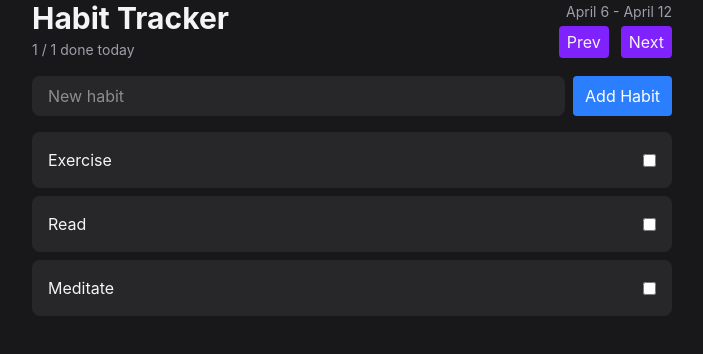
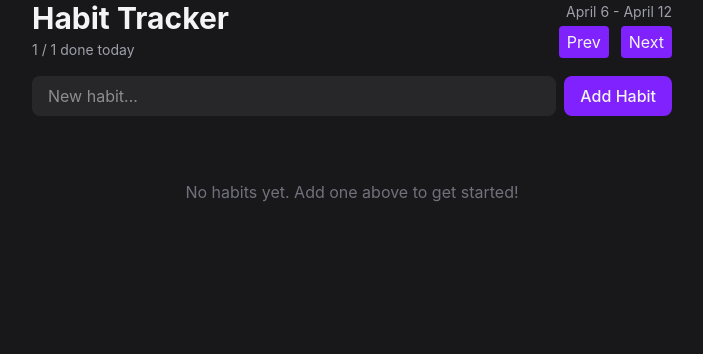
Before and after one commit to AtomOpera/react-habit-tracker, a React (Vite) app: page / in a window 1280 px wide. Shown: the top 354 px of the page, without its empty margins (288-991 px from the left). Built offline with nearby package versions, Linux system fonts and the light colour scheme.

Commit message:
Add normal useState

```diff
--- a/package.json
+++ b/package.json
@@ -11,8 +11,10 @@
   },
   "dependencies": {
     "@tailwindcss/vite": "^4.3.1",
+    "date-fns": "^4.4.0",
     "react": "^19.2.7",
     "react-dom": "^19.2.7",
+    "tailwind-merge": "^3.6.0",
     "tailwindcss": "^4.3.1"
   },
   "devDependencies": {
--- a/src/App.tsx
+++ b/src/App.tsx
@@ -1,11 +1,45 @@
+import { useState } from "react";
+import type { SubmitEvent } from "react";
 import { Button } from "./Components/Button";
+import {startOfWeek, endOfWeek, eachDayOfInterval, format, isFuture, isSameDay, subDays} from "date-fns";
+export default function App() {
+  const [habits, setHabits] = useState<Habit[]>([
+    // { id: "1", name: "Exercise" }
+  ]);
 
-export default function App() {
+  function addHabit(name: string) {
+    const newHabit = {
+      id: crypto.randomUUID(),
+      name,
+      completions: []
+    };
+    setHabits((prevHabits) => [...prevHabits, newHabit]);
+  }
+
+  function deleteHabit(id: string) {
+    setHabits((prevHabits) => prevHabits.filter((habit) => habit.id !== id));
+  }
+
+  function toggleHabit(id: string, date: Date) {
+    setHabits((curr) =>
+      curr.map((h) => {
+        if (h.id === id) {
+          const isCompleted = h.completions.some((d) => isSameDay(d, date));
+          const newCompletions = isCompleted
+            ? h.completions.filter((d) => !isSameDay(d, date))
+            : [...h.completions, date];
+          return { ...h, completions: newCompletions };
+        }
+        return h;
+      })
+    );
+  }
+
   return (
     <div className="max-w-2xl mx-auto px-4 flex flex-col gap-4">
       <Header />
-      <HabitForm />
-      <HabitList/>
+      <HabitForm addHabit={addHabit} />
+      <HabitList habits={habits} deleteHabit={deleteHabit} toggleHabit={toggleHabit} />
     </div>
   );
 }
@@ -28,61 +62,129 @@ function Header() {
   );
 }
 
-function HabitForm() {
+type HabitFormProps = {
+  addHabit: (name: string) => void;
+};
+
+function HabitForm({ addHabit }: HabitFormProps) {
+  const [name, setName] = useState("");
+
+  function handleSubmit(e: SubmitEvent<HTMLFormElement>) {
+    e.preventDefault();
+    if(name.trim() === "") return;
+    addHabit(name);
+    setName("");
+  }
+
   return (
-    <form className="flex gap-2">
+    <form className="flex gap-2" onSubmit={handleSubmit}>
       <input
+        value={name}
+        onChange={(e) => setName(e.target.value)}
         type="text"
-        placeholder="New habit"
+        placeholder="New habit..."
         className="flex-1 rounded-lg bg-zinc-800
         px-4 py-2 outline-none focus-visible:ring-2
         focus-visible:ring-violet-500"
       />
-      <button
+      <Button
         type="submit"
-        className="bg-blue-500 text-white rounded px-3 py-2"
+        className="rounded-lg px-4 py-2 font-medium"
       >
         Add Habit
-      </button>
+      </Button>
     </form>
   );
 }
 
-function HabitList() {
-  const habits = [
-    { id: "1", name: "Exercise" },
-    { id: "2", name: "Read" },
-    { id: "3", name: "Meditate" }
-  ];
+type Habit = {
+  id: string;
+  name: string;
+  completions: Date[]; // Array of dates when the habit was completed
+};
+
+type HabitsListProps = {
+  habits: Habit[];
+  deleteHabit: (id: string) => void;
+  toggleHabit: (id: string, date: Date) => void;
+};
+
+function HabitList( {habits, deleteHabit, toggleHabit}: HabitsListProps) {
+  // const habits = [
+  //   { id: "1", name: "Exercise" },
+  //   { id: "2", name: "Read" },
+  //   { id: "3", name: "Meditate" }
+  // ];
+  if (habits.length === 0) {
+    return (
+      <p className="text-center text-zinc-500 py-12">
+        No habits yet. Add one above to get started!
+      </p>
+    )
+  }
+
   return (
     <ul className="flex flex-col gap-2">
       {habits.map((habit) => (
-        <li key={habit.id} className="flex items-center justify-between bg-zinc-800 p-4 rounded-lg">
-          <span>{habit.name}</span>
-          <input type="checkbox" />
-        </li>
+        <HabitItem key={habit.id} habit={habit} deleteHabit={deleteHabit} toggleHabit={toggleHabit} />
       ))}
     </ul>
   );
 }
 
 type HabitItemProps = {
-  habit: {
-    id: string;
-    name: string;
-  };
+  habit: Habit;
+  deleteHabit: (id: string) => void;
+  toggleHabit: (id: string, date: Date) => void;
 };
 
-function HabitItem({ habit }: HabitItemProps) {
+function HabitItem({ habit, deleteHabit, toggleHabit }: HabitItemProps) {
+  const visibleDates = eachDayOfInterval({
+    start: startOfWeek(new Date(), { weekStartsOn: 1 }),
+    end: endOfWeek(new Date(), { weekStartsOn: 1 })
+  });
+  const streak = getStreak(habit.completions)
+  console.log("streak", streak, habit.completions);
+
   return (
-    <div className="rounded-x1 bg-zinc-800 p-4 flex flex-col gap-3">
+    <div className="rounded-xl bg-zinc-800 p-4 flex flex-col gap-3">
+      {/* header */}
       <div className="flex items-center justify-between">
         <div className="flex items-center gap-3">
           <span className="font-medium">{habit.name}</span>
-          <span className="text-sm text-amber-400">🔥 3</span>
+          {streak !== 0 && (
+            <span className="text-sm text-amber-400">🔥 {streak}</span>
+          )}
         </div>
-        <Button>Delete</Button>
+        <Button variant="ghost-destructive" className="text-sm" onClick={() => deleteHabit(habit.id)}>Delete</Button>
+      </div>
+      {/* footer */}
+      <div className="flex gap-1.5">
+        {visibleDates.map((date) => (
+          <Button
+            className="flex flex-1 flex-col items-center gap-0.5 rounded-lg text-xs"
+            key={date.toISOString()}
+            disabled={isFuture(date)}
+            variant={habit.completions.some(d => isSameDay(d, date)) ? "primary" : "secondary"}
+            onClick={() => toggleHabit(habit.id, date)}
+          >
+            <span className="font-medium">{format(date, "EEE")}</span>
+            <span>{format(date, "d")}</span>
+          </Button>
+        ))}
       </div>
     </div>
   );
 }
+
+function getStreak(completions: Date[]) {
+  let streak = 0
+  let date = new Date()
+
+  while (completions.some(c => isSameDay(c, date))) {
+    streak++
+    date = subDays(date, 1)
+  }
+
+  return streak
+}
--- a/src/Components/Button.tsx
+++ b/src/Components/Button.tsx
@@ -1,14 +1,40 @@
-import type { ReactNode } from "react"
+import type { ComponentProps } from "react"
+import { twMerge } from "tailwind-merge";
 
-export type ButtonProps = {
-    children: ReactNode
+type ButtonProps = {
+  variant?: "primary" | "secondary" | "ghost-destructive";
+} & ComponentProps<"button">;
+
+// type Variant = "primary" | "secondary" | "ghost-destructive";
+
+// ...props is passing props to the button element,
+// which allows us to use all the props that a button element can have,
+// like onClick, disabled, etc.
+// It also allows us to use the children prop, which is the content of the button.
+// And it also passed the key prop, which is used to identify the button in a list of buttons (props.key).
+// e.g. <Button onClick={() => console.log("clicked")}>Click me</Button> will be
+// props.onClick = () => console.log("clicked") and children will be "Click me".
+
+export function Button({variant = "primary", className, ...props}: ButtonProps) {
+    return <button
+    {...props}
+    className={twMerge(
+      "transition-colors rounded px-2 py-1 disabled:opacity-30 disabled:cursor-not-allowed",
+      getVariantStyles(variant),
+      className
+    )}
+    />
 }
 
-export function Button({children}: ButtonProps) {
-    return <button className="
-    bg-violet-600
-    hover:bg-violet-500
-    transition-colors
-    rounded px-2 py-1 disabled:opacity-30
-    disabled:cursor-not-allowedß">{children}</button>
+function getVariantStyles(variant: ButtonProps["variant"]) { // this could have been its own type, but we can use the ButtonProps type to get the variant type
+  switch (variant) {
+    case "primary":
+      return "bg-violet-600 hover:bg-violet-500";
+    case "secondary":
+      return "bg-zinc-700 hover:bg-zinc-600 text-zinc-400";
+    case "ghost-destructive":
+      return "hover:bg-red-800 text-red-800 hover:text-red-200";
+    default:
+      throw new Error(`Unknown variant: ${variant satisfies never}`);
+  }
 }
```
Also changed, not shown: 1 other file (tests, documents, lock files or other folders).
